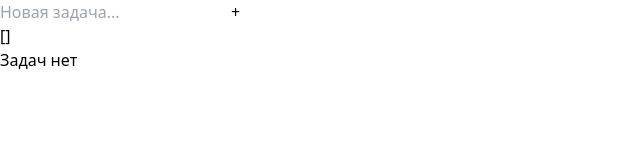
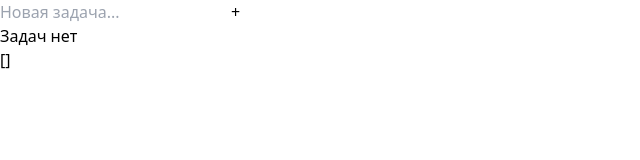
Before and after one commit to yuKalashnikova2/todo-app, a React (Vite) app: page / in a window 1280 px wide. Shown: the top 160 px of the page, without its empty margins (0-640 px from the left). Built offline with nearby package versions, Linux system fonts and the light colour scheme.

Commit message:
fix(components): change App

```diff
--- a/src/App.jsx
+++ b/src/App.jsx
@@ -13,9 +13,10 @@ export const App = () => {
       <Container>
         <Header>
           <Form onSubmit={(task) => setTaskList([...taskList, task])}></Form>
+        </Header>
+        <Empty>
           <div>{JSON.stringify(taskList)}</div>
-        </Header>
-        <Empty />
+        </Empty>
       </Container>
     </Page>
   )
```
